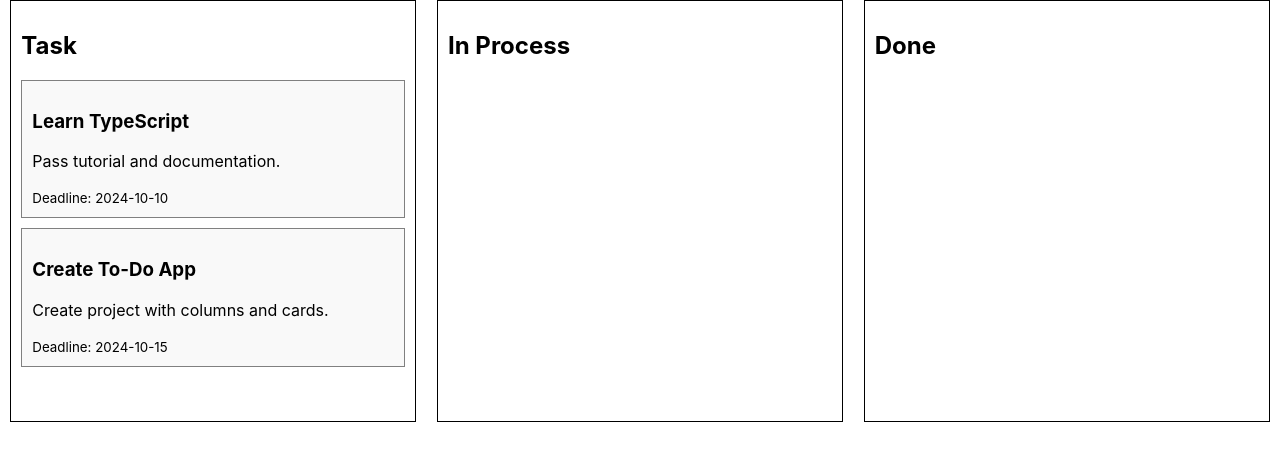
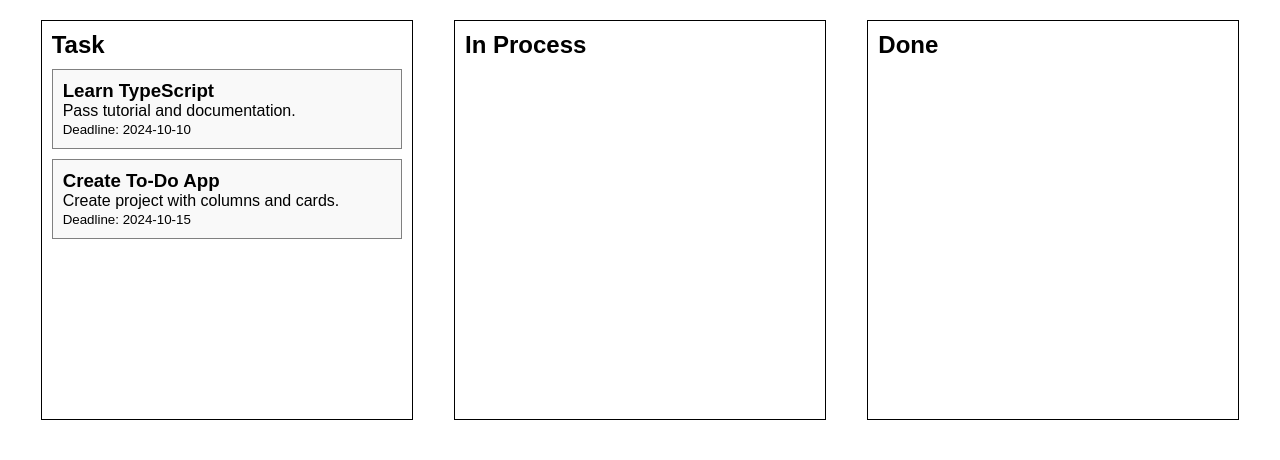
Before and after one commit to xjfxnsx/to-do-list-web-app, a React (Create React App) app: page / in a window 1280 px wide. Shown: the top 460 px of the page. Built offline with nearby package versions, Linux system fonts and the light colour scheme.

Commit message:
minor styles fixes

```diff
--- a/src/App.css
+++ b/src/App.css
@@ -1,38 +1,20 @@
-.App {
-  text-align: center;
+* {
+  margin: 0;
+  padding: 0;
+  box-sizing: border-box;
 }
 
-.App-logo {
-  height: 40vmin;
-  pointer-events: none;
+body {
+  font-family: Arial, Helvetica, sans-serif;
 }
 
-@media (prefers-reduced-motion: no-preference) {
-  .App-logo {
-    animation: App-logo-spin infinite 20s linear;
+div {
+  padding: 10px;
+}
+
+@media (max-width: 768px) {
+  div {
+    flex-direction: column;
+    width: 100%;
   }
 }
-
-.App-header {
-  background-color: #282c34;
-  min-height: 100vh;
-  display: flex;
-  flex-direction: column;
-  align-items: center;
-  justify-content: center;
-  font-size: calc(10px + 2vmin);
-  color: white;
-}
-
-.App-link {
-  color: #61dafb;
-}
-
-@keyframes App-logo-spin {
-  from {
-    transform: rotate(0deg);
-  }
-  to {
-    transform: rotate(360deg);
-  }
-}
--- a/src/App.tsx
+++ b/src/App.tsx
@@ -1,5 +1,6 @@
 import React, { useState } from 'react';
 import Column from './components/Column';
+import './App.css';
 
 interface Task {
   id: number;
```
